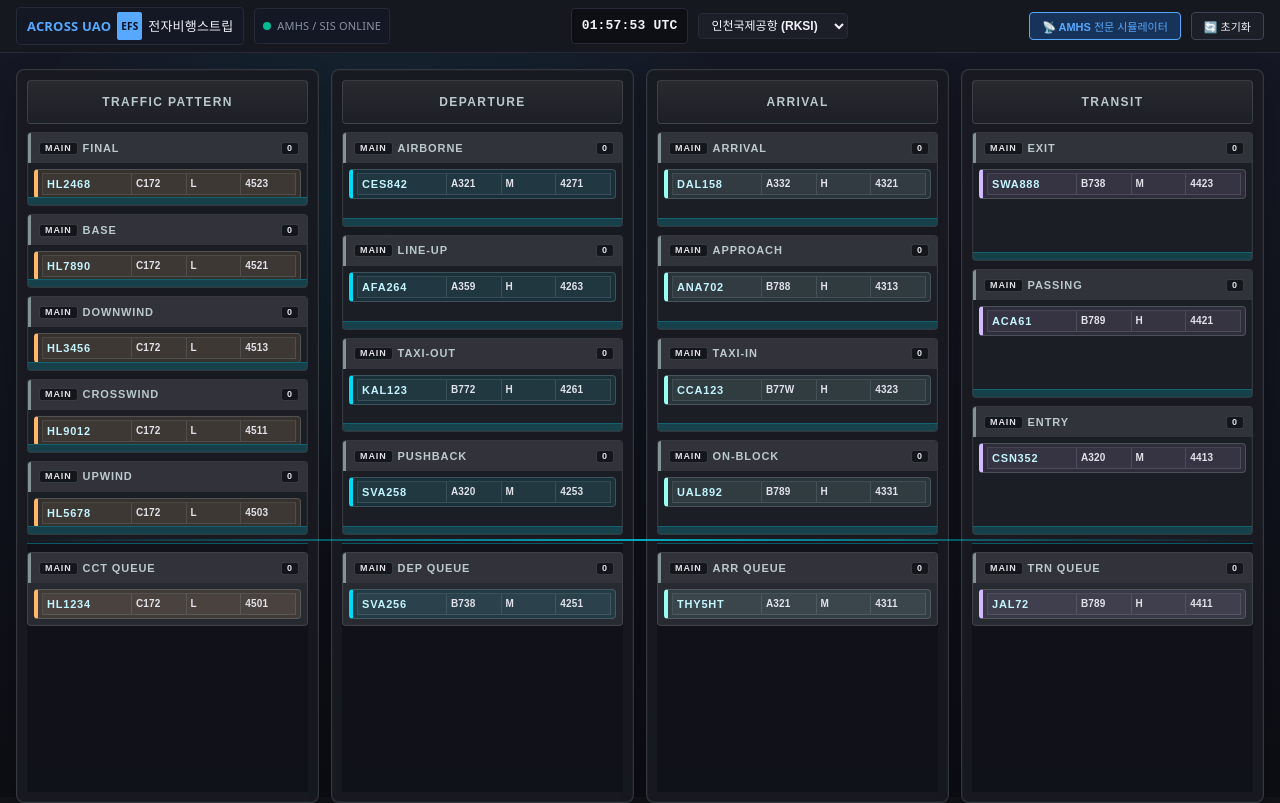
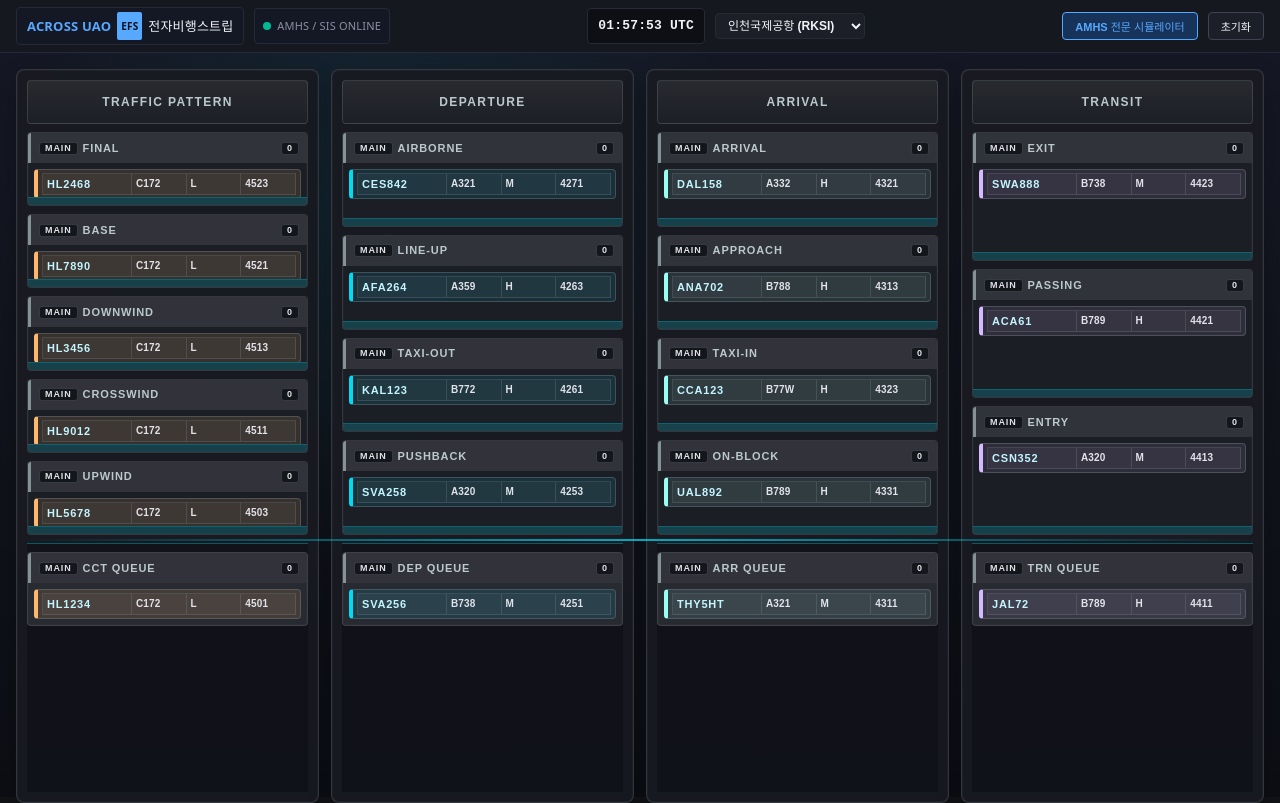
Before and after one commit to uam-danielkim/mrto-efs-fe, a React (Vite) app: page / in a window 1280 px wide. Built offline with nearby package versions, Linux system fonts and the light colour scheme.

Commit message:
feat: Remove all emojis from EFS frontend

```diff
--- a/src/components/header/Header.jsx
+++ b/src/components/header/Header.jsx
@@ -50,10 +50,10 @@ function Header({ onOpenAmhsModal, onResetDemo }) {
 
       <div className="app-header__right">
         <button className="header-btn primary" onClick={onOpenAmhsModal}>
-          📡 AMHS 전문 시뮬레이터
+          AMHS 전문 시뮬레이터
         </button>
         <button className="header-btn" onClick={onResetDemo}>
-          🔄 초기화
+          초기화
         </button>
       </div>
     </header>
```
